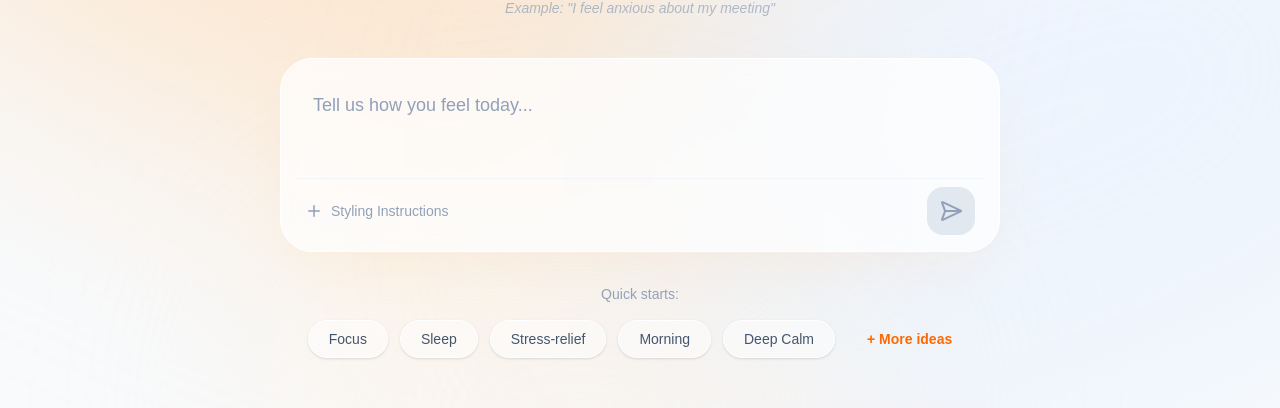
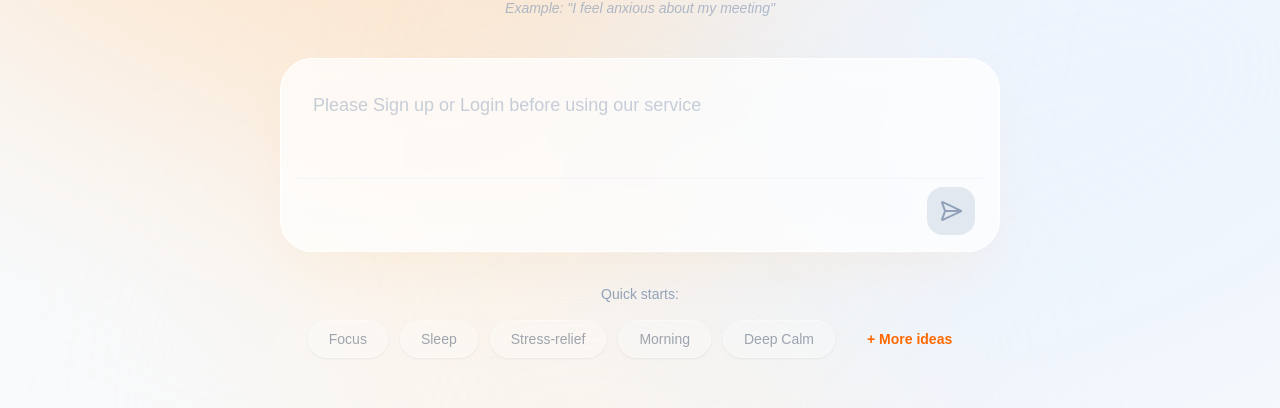
Before and after one commit to knwpound-2/cloud-frontend, a Next.js app: page / in a window 1280 px wide. Shown: the part 352-760 px from the top of the page. Built offline with nearby package versions, Linux system fonts and the light colour scheme; no server answers.

Commit message:
add: disabled

```diff
--- a/components/ui/home/InputCard.tsx
+++ b/components/ui/home/InputCard.tsx
@@ -2,6 +2,7 @@
 
 import React from 'react';
 import { SendHorizontal, Plus } from 'lucide-react';
+import { useSession } from 'next-auth/react';
 
 interface InputCardProps {
   value: string;
@@ -16,6 +17,11 @@ export default function InputCard({
   onSubmit,
   isSubmitting = false,
 }: InputCardProps) {
+
+  const { data: session } = useSession();
+
+  const disabled = session? false: true;
+
   // ป้องกันการกด Enter แล้วขึ้นบรรทัดใหม่ แต่ให้ Submit แทน (Optional)
   const handleKeyDown = (e: React.KeyboardEvent) => {
     if (e.key === 'Enter' && !e.shiftKey && value.trim()) {
@@ -31,22 +37,14 @@ export default function InputCard({
           value={value}
           onChange={(e) => onChange(e.target.value)}
           onKeyDown={handleKeyDown}
-          placeholder="Tell us how you feel today..."
-          disabled={isSubmitting}
+          placeholder= {session?"Tell us how you feel today...":"Please Sign up or Login before using our service"}
+          disabled={isSubmitting || disabled}
           className="w-full bg-transparent border-none outline-none ring-0 focus:ring-0 focus:outline-none
            text-slate-700 text-lg placeholder:text-slate-400 resize-none p-4 disabled:opacity-50"
         />
 
         {/* Bottom Actions inside Input */}
-        <div className="flex items-center justify-between mt-2 pt-2 border-t border-slate-100 px-2">
-          <button
-            type="button"
-            className="flex items-center gap-2 text-slate-400 hover:text-slate-600 transition-colors text-sm font-medium"
-          >
-            <Plus size={18} />
-            <span>Styling Instructions</span>
-          </button>
-
+        <div className="flex items-center justify-end mt-2 pt-2 border-t border-slate-100 px-2">
           <button
             type="button"
             onClick={onSubmit}
--- a/components/ui/section/SuggestionSection.tsx
+++ b/components/ui/section/SuggestionSection.tsx
@@ -1,4 +1,6 @@
 'use client';
+
+import { useSession } from "next-auth/react";
 
 interface SuggestionSectionProps {
   onSelectSuggestion: (mood: string) => void;
@@ -7,6 +9,8 @@ interface SuggestionSectionProps {
 export default function SuggestionSection({
   onSelectSuggestion,
 }: SuggestionSectionProps) {
+  const { data: session } = useSession();
+
   const suggestions = [
     'Focus',
     'Sleep',
@@ -30,7 +34,9 @@ export default function SuggestionSection({
           onClick={() => onSelectSuggestion(item)}
           className="px-5 py-2 rounded-full bg-white/50 border border-white text-slate-600 text-sm font-medium
                      hover:bg-orange-50 hover:text-orange-600 hover:border-orange-200
-                     transition-all duration-200 shadow-sm hover:shadow-md active:scale-95"
+                     transition-all duration-200 shadow-sm hover:shadow-md active:scale-95
+                     disabled:opacity-50 disabled:cursor-not-allowed"
+          disabled = {session? false: true}
         >
           {item}
         </button>
```
